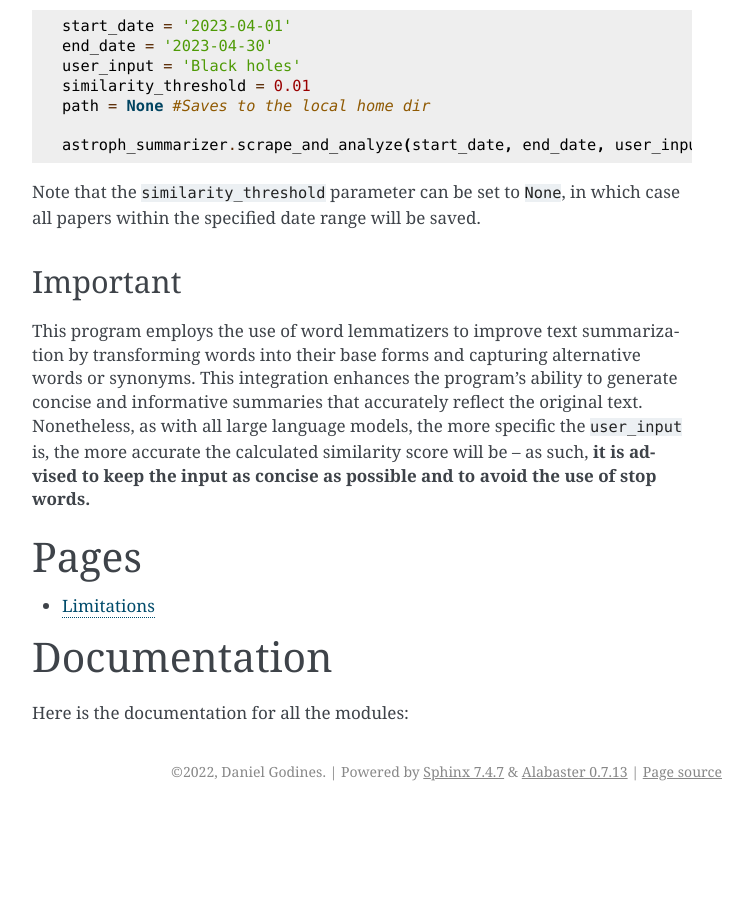
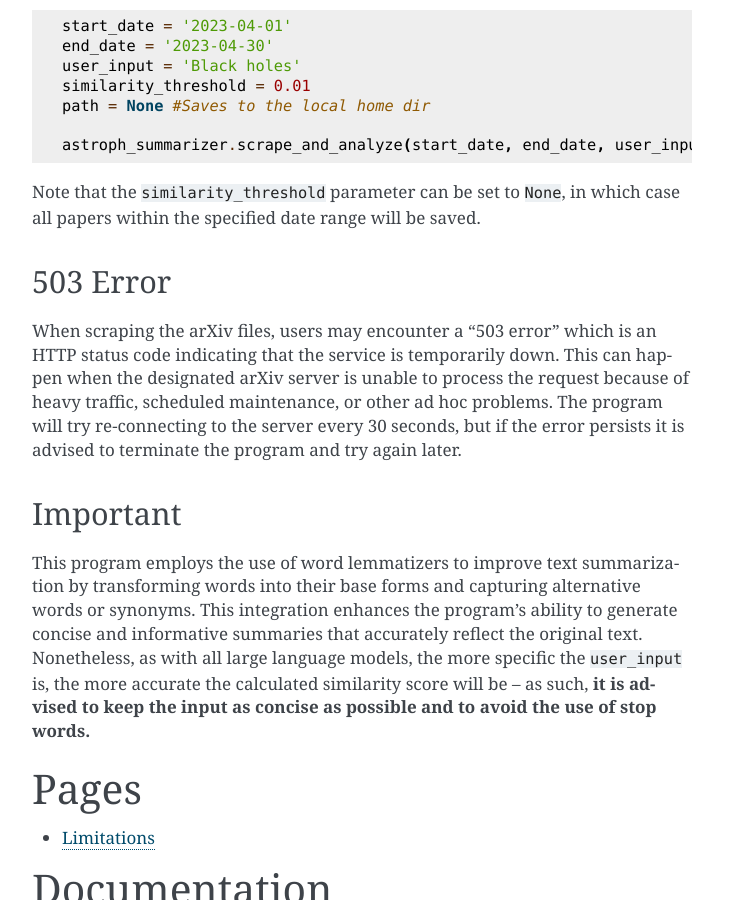
Before and after one commit to Professor-G/arxiv-astro-summarizer, a Sphinx documentation site: the page built from docs/index.rst, in a window 1280 px wide and 900 px high, scrolled down 1092 px. Shown: the whole window, without its empty margins (388-1141 px from the left). Built offline with Sphinx 7.4.7, drawn with Linux system fonts in a browser that asks for light colours; pages that are not in the unit, such as notebooks, are missing from menus; before the commit the page ends 1903 px from its top, so only the background shows below that.

```diff
--- a/docs/index.rst
+++ b/docs/index.rst
@@ -57,6 +57,11 @@
 
 Note that the ``similarity_threshold`` parameter can be set to ``None``, in which case all papers within the specified date range will be saved.
 
+503 Error
+------------
+
+When scraping the arXiv files, users may encounter a "503 error" which is an HTTP status code indicating that the service is temporarily down. This can happen when the designated arXiv server is unable to process the request because of heavy traffic, scheduled maintenance, or other ad hoc problems. The program will try re-connecting to the server every 30 seconds, but if the error persists it is advised to terminate the program and try again later.
+
 Important
 ------------
 
```
Also changed, not shown: docs/source/Limitations.rst (line endings or trailing spaces).
